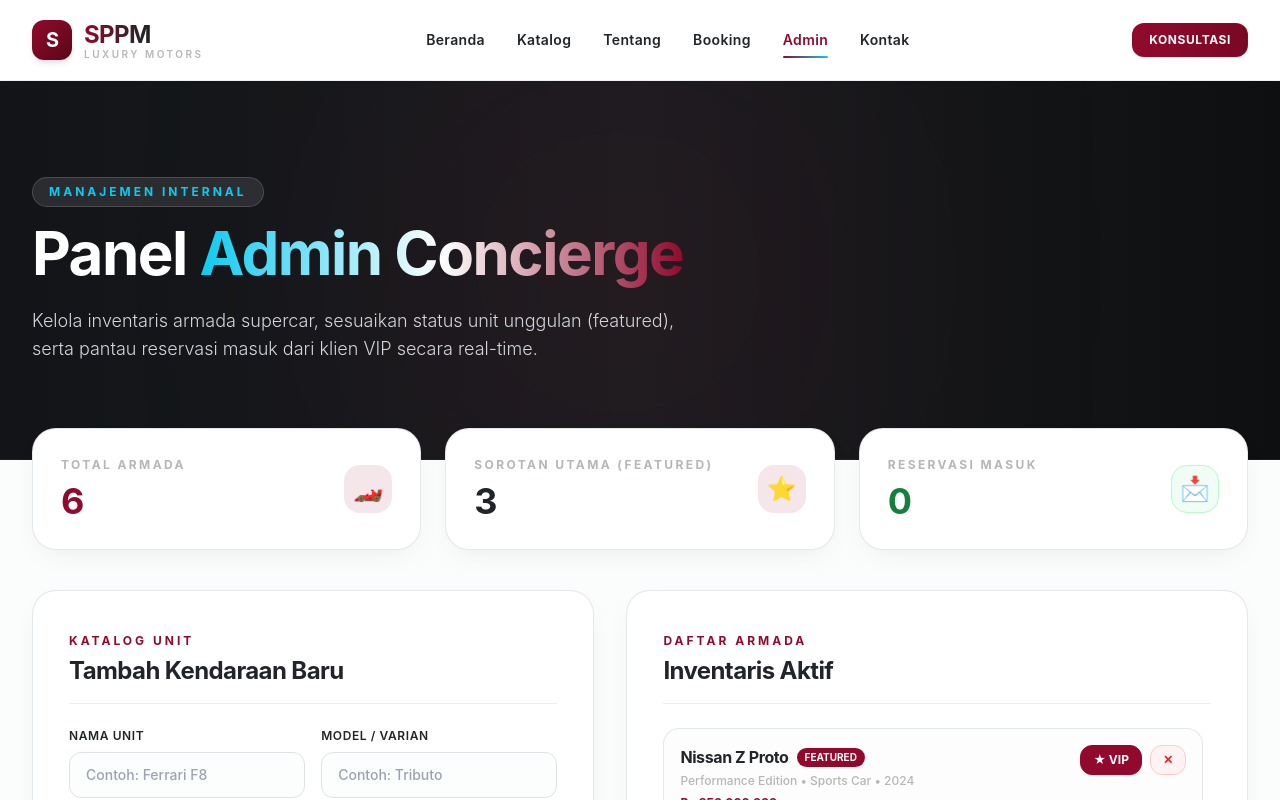
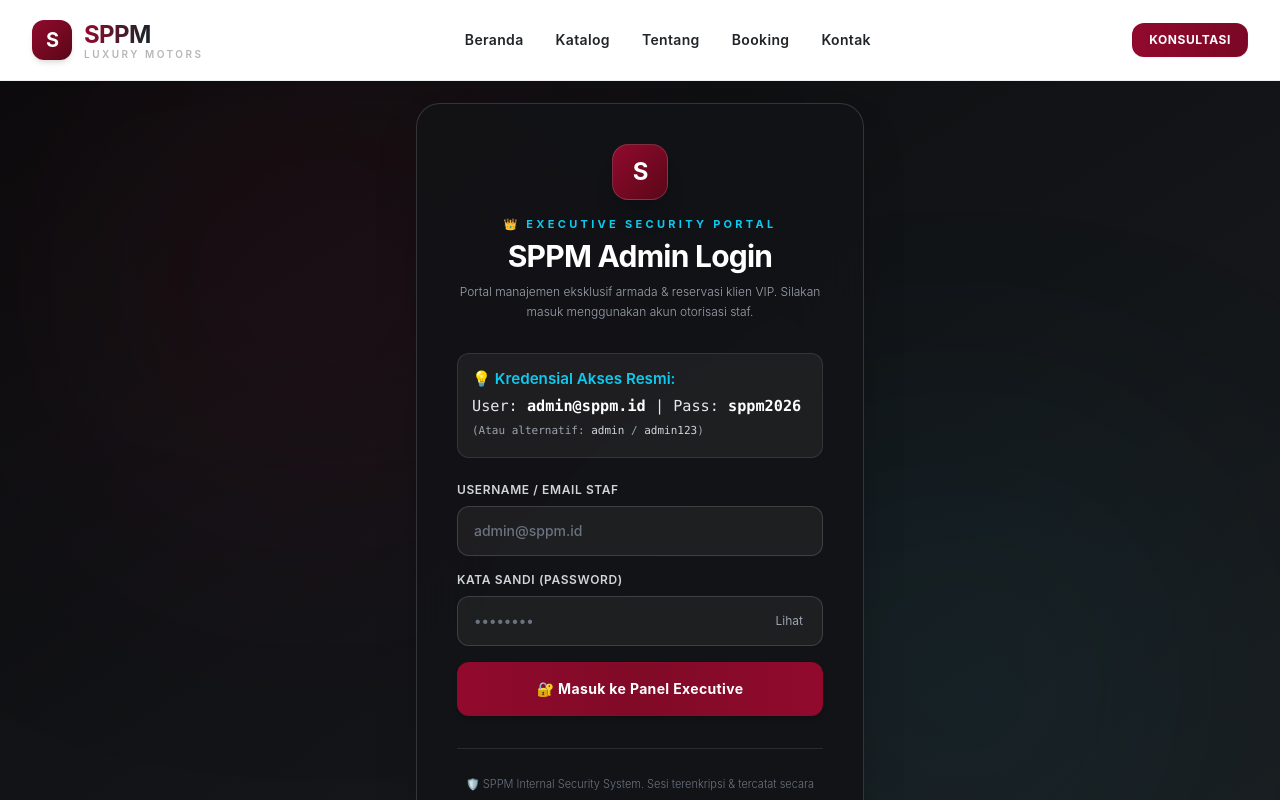
Before and after one commit to frl-im/SPPM, a Next.js app: page /admin in a window 1280 px wide. Shown: the top 800 px of the page. Built offline with nearby package versions, Linux system fonts and the light colour scheme.

Commit message:
feat: separate admin from public navigation and implement luxury Executive Admin Login portal with credentials and logout

```diff
--- a/src/app/admin/page.tsx
+++ b/src/app/admin/page.tsx
@@ -24,14 +24,48 @@ const getBlankCarForm = () => ({
 })
 
 export default function AdminPage() {
+  const [isAuthenticated, setIsAuthenticated] = useState<boolean | null>(null)
+  const [usernameInput, setUsernameInput] = useState('')
+  const [passwordInput, setPasswordInput] = useState('')
+  const [loginError, setLoginError] = useState('')
+  const [showPassword, setShowPassword] = useState(false)
+
   const [cars, setCars] = useState<Car[]>([])
   const [inquiries, setInquiries] = useState<Inquiry[]>([])
   const [formData, setFormData] = useState(getBlankCarForm)
 
   useEffect(() => {
+    const storedAuth = typeof window !== 'undefined' ? sessionStorage.getItem('sppm_admin_logged_in') : null
+    setIsAuthenticated(storedAuth === 'true')
     setCars(getStoredCars())
     setInquiries(getStoredInquiries())
   }, [])
+
+  const handleLoginSubmit = (event: FormEvent<HTMLFormElement>) => {
+    event.preventDefault()
+    const user = usernameInput.trim().toLowerCase()
+    const pass = passwordInput.trim()
+
+    // Valid credentials for official SPPM staff
+    const isValid =
+      (user === 'admin@sppm.id' && pass === 'sppm2026') ||
+      (user === 'admin' && pass === 'admin123') ||
+      (user === 'admin@sppm.com' && pass === 'supercar') ||
+      (user === 'executive' && pass === 'sppm2026')
+
+    if (isValid) {
+      sessionStorage.setItem('sppm_admin_logged_in', 'true')
+      setIsAuthenticated(true)
+      setLoginError('')
+    } else {
+      setLoginError('Kredensial tidak valid. Akses ditolak. Gunakan akun resmi admin SPPM.')
+    }
+  }
+
+  const handleLogout = () => {
+    sessionStorage.removeItem('sppm_admin_logged_in')
+    setIsAuthenticated(false)
+  }
 
   const stats = useMemo(() => ({
     totalCars: cars.length,
@@ -85,21 +119,147 @@ export default function AdminPage() {
     saveInquiries(nextInquiries)
   }
 
+  // Before hydration / checking auth state
+  if (isAuthenticated === null) {
+    return (
+      <div className="min-h-screen bg-[#0E0F10] flex items-center justify-center">
+        <div className="w-10 h-10 border-4 border-mazda-burgundy border-t-transparent rounded-full animate-spin" />
+      </div>
+    )
+  }
+
+  // 🔐 EXECUTIVE LOGIN PORTAL (When NOT authenticated)
+  if (!isAuthenticated) {
+    return (
+      <div className="min-h-screen bg-gradient-to-br from-[#0A0B0C] via-[#121417] to-[#1A1D20] text-white flex items-center justify-center p-4 relative overflow-hidden">
+        {/* Ambient Glows */}
+        <div className="absolute top-1/4 left-1/4 w-96 h-96 bg-mazda-burgundy/20 rounded-full blur-[140px] pointer-events-none -translate-x-1/2 -translate-y-1/2" />
+        <div className="absolute bottom-1/4 right-1/4 w-96 h-96 bg-mazda-cyan/10 rounded-full blur-[140px] pointer-events-none translate-x-1/2 translate-y-1/2" />
+
+        <div className="w-full max-w-md rounded-3xl bg-[#121417]/95 border border-white/15 p-8 sm:p-10 shadow-2xl backdrop-blur-2xl relative z-10 animate-scale-in">
+          {/* Header */}
+          <div className="text-center mb-8">
+            <div className="inline-flex items-center justify-center w-14 h-14 rounded-2xl bg-gradient-to-br from-mazda-burgundy to-[#5A0718] shadow-xl mb-4 border border-white/15">
+              <span className="text-white font-mazda font-bold text-2xl tracking-tighter">S</span>
+            </div>
+            <span className="block text-[11px] font-mazda font-bold uppercase tracking-[0.3em] text-mazda-cyan mb-1.5">
+              👑 Executive Security Portal
+            </span>
+            <h1 className="text-2xl sm:text-3xl font-mazda font-bold text-white tracking-tight">
+              SPPM Admin Login
+            </h1>
+            <p className="text-xs text-gray-400 mt-2 font-light leading-relaxed">
+              Portal manajemen eksklusif armada & reservasi klien VIP. Silakan masuk menggunakan akun otorisasi staf.
+            </p>
+          </div>
+
+          {/* Helper Credentials Banner for Demo/Evaluation */}
+          <div className="mb-6 p-3.5 rounded-xl bg-white/5 border border-white/10 text-xs text-gray-300">
+            <p className="font-semibold text-mazda-cyan mb-1">💡 Kredensial Akses Resmi:</p>
+            <p className="font-mono text-gray-200">User: <strong className="text-white">admin@sppm.id</strong> | Pass: <strong className="text-white">sppm2026</strong></p>
+            <p className="font-mono text-[11px] text-gray-400 mt-0.5">(Atau alternatif: <span className="text-gray-300">admin</span> / <span className="text-gray-300">admin123</span>)</p>
+          </div>
+
+          {/* Error Notice */}
+          {loginError && (
+            <div className="mb-6 p-3.5 rounded-xl bg-red-500/10 border border-red-500/30 text-red-300 text-xs font-medium flex items-center gap-2 animate-shake">
+              <span>⚠️</span>
+              <span>{loginError}</span>
+            </div>
+          )}
+
+          {/* Form */}
+          <form onSubmit={handleLoginSubmit} className="space-y-4">
+            <div>
+              <label className="block text-xs uppercase tracking-wider font-semibold text-gray-300 mb-2 font-mazda">
+                Username / Email Staf
+              </label>
+              <input
+                type="text"
+                value={usernameInput}
+                onChange={(e) => setUsernameInput(e.target.value)}
+                placeholder="admin@sppm.id"
+                className="w-full rounded-xl bg-white/5 border border-white/15 px-4 py-3.5 text-sm text-white placeholder-gray-500 outline-none focus:border-mazda-burgundy focus:ring-4 focus:ring-mazda-burgundy/20 transition-all font-medium"
+                required
+              />
+            </div>
+
+            <div>
+              <label className="block text-xs uppercase tracking-wider font-semibold text-gray-300 mb-2 font-mazda">
+                Kata Sandi (Password)
+              </label>
+              <div className="relative">
+                <input
+                  type={showPassword ? 'text' : 'password'}
+                  value={passwordInput}
+                  onChange={(e) => setPasswordInput(e.target.value)}
+                  placeholder="••••••••"
+                  className="w-full rounded-xl bg-white/5 border border-white/15 px-4 py-3.5 text-sm text-white placeholder-gray-500 outline-none focus:border-mazda-burgundy focus:ring-4 focus:ring-mazda-burgundy/20 transition-all font-medium pr-12"
+                  required
+                />
+                <button
+                  type="button"
+                  onClick={() => setShowPassword(!showPassword)}
+                  className="absolute right-3 top-1/2 -translate-y-1/2 text-gray-400 hover:text-white text-xs px-2 py-1 transition-colors"
+                >
+                  {showPassword ? 'Sembunyikan' : 'Lihat'}
+                </button>
+              </div>
+            </div>
+
+            <Button
+              type="submit"
+              variant="primary"
+              size="lg"
+              className="w-full py-4 mt-3 shadow-glow text-sm font-mazda font-bold bg-gradient-to-r from-mazda-burgundy via-[#800A27] to-mazda-burgundy"
+            >
+              🔐 Masuk ke Panel Executive
+            </Button>
+          </form>
+
+          {/* Footer Note */}
+          <div className="mt-8 pt-6 border-t border-white/10 text-center">
+            <p className="text-[11px] text-gray-500 font-light">
+              🛡️ SPPM Internal Security System. Sesi terenkripsi & tercatat secara lokal.
+            </p>
+          </div>
+        </div>
+      </div>
+    )
+  }
+
   return (
     <div className="w-full bg-mazda-light-gray/50 min-h-screen pb-24">
-      {/* Page Header - Cinematic Dark */}
+      {/* Page Header - Cinematic Dark with Logout Option */}
       <section className="relative bg-gradient-to-r from-[#121417] via-[#1A1D20] to-[#0E0F10] text-white py-24 border-b border-mazda-burgundy/30 overflow-hidden">
         <div className="absolute top-0 left-1/3 w-96 h-96 bg-mazda-burgundy/15 rounded-full blur-[140px] pointer-events-none" />
-        <div className="max-w-7xl mx-auto px-4 sm:px-6 lg:px-8 relative z-10">
+        <div className="max-w-7xl mx-auto px-4 sm:px-6 lg:px-8 relative z-10 flex flex-col md:flex-row md:items-end justify-between gap-6">
+          <div>
             <span className="inline-block px-4 py-1.5 rounded-full bg-white/10 text-mazda-cyan text-xs font-mazda font-bold tracking-[0.25em] uppercase mb-4 border border-white/15">
-            Manajemen Internal
+              Manajemen Internal • Terotorisasi
             </span>
-          <h1 className="text-4xl sm:text-5xl md:text-6xl font-mazda font-bold mb-6 tracking-tight text-white">
+            <h1 className="text-4xl sm:text-5xl md:text-6xl font-mazda font-bold mb-4 tracking-tight text-white">
               Panel <span className="text-transparent bg-clip-text bg-gradient-to-r from-mazda-cyan via-white to-mazda-burgundy">Admin Concierge</span>
             </h1>
             <p className="max-w-2xl text-base sm:text-lg text-gray-300 leading-relaxed font-light">
               Kelola inventaris armada supercar, sesuaikan status unit unggulan (featured), serta pantau reservasi masuk dari klien VIP secara real-time.
             </p>
+          </div>
+
+          <div className="flex items-center gap-4 self-start md:self-auto">
+            <div className="hidden sm:flex flex-col items-end text-xs text-gray-300">
+              <span className="font-semibold text-white">Staf SPPM Aktif</span>
+              <span className="text-mazda-cyan font-mono">admin@sppm.id</span>
+            </div>
+            <button
+              type="button"
+              onClick={handleLogout}
+              className="inline-flex items-center gap-2.5 px-5 py-3 rounded-xl bg-red-600/20 hover:bg-red-600 text-red-300 hover:text-white border border-red-500/30 text-xs font-mazda font-bold transition-all duration-300 shadow-md cursor-pointer"
+            >
+              <span>🔒</span>
+              <span>Keluar (Logout)</span>
+            </button>
+          </div>
         </div>
       </section>
 
--- a/src/components/Footer.tsx
+++ b/src/components/Footer.tsx
@@ -78,11 +78,6 @@ export function Footer() {
                   Tentang SPPM
                 </Link>
               </li>
-              <li>
-                <Link href="/admin" className="text-sm text-mazda-steel-gray hover:text-white hover:translate-x-1 transition-all duration-200 inline-block">
-                  Panel Admin
-                </Link>
-              </li>
             </ul>
           </div>
 
--- a/src/components/Header.tsx
+++ b/src/components/Header.tsx
@@ -14,7 +14,6 @@ export function Header() {
     { name: 'Katalog', href: '/catalog' },
     { name: 'Tentang', href: '/about' },
     { name: 'Booking', href: '/booking' },
-    { name: 'Admin', href: '/admin' },
     { name: 'Kontak', href: '/contact' },
   ]
 
```
Lines whose indentation alone changed are shown as unchanged.
